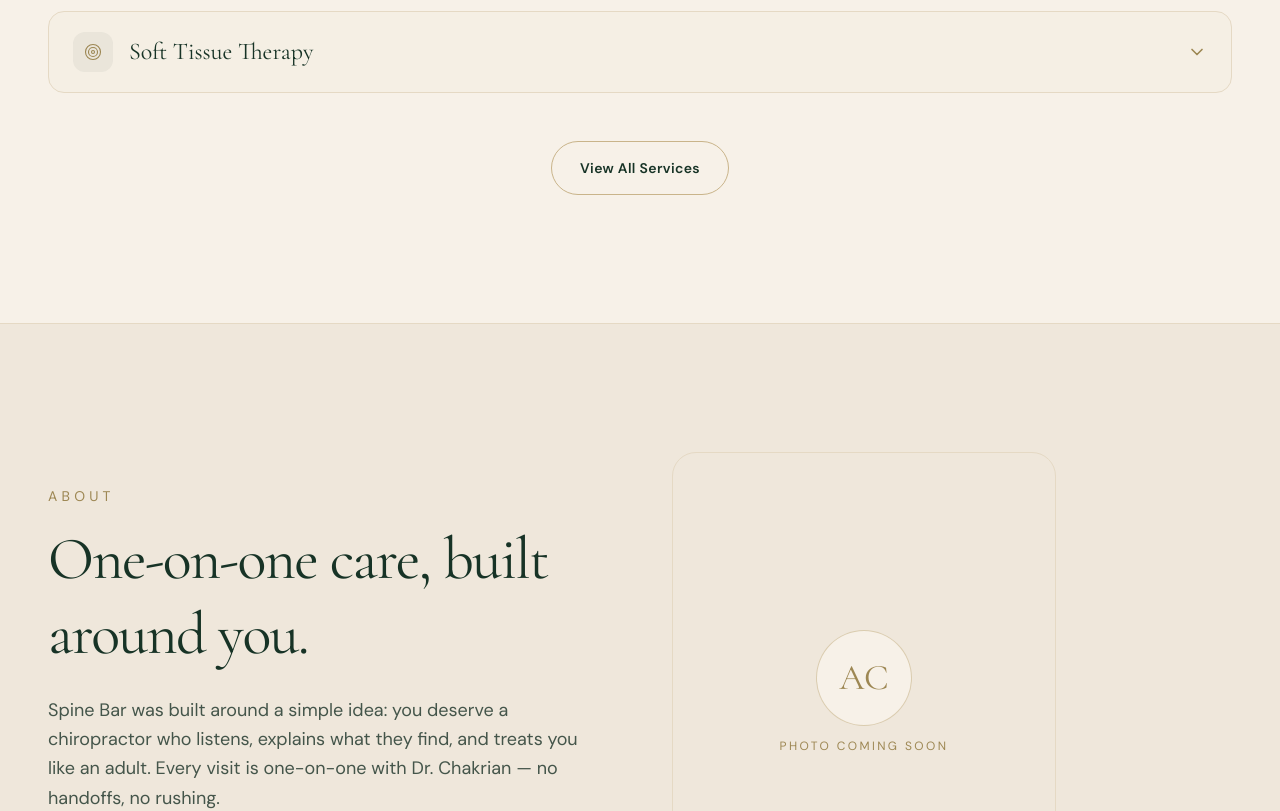
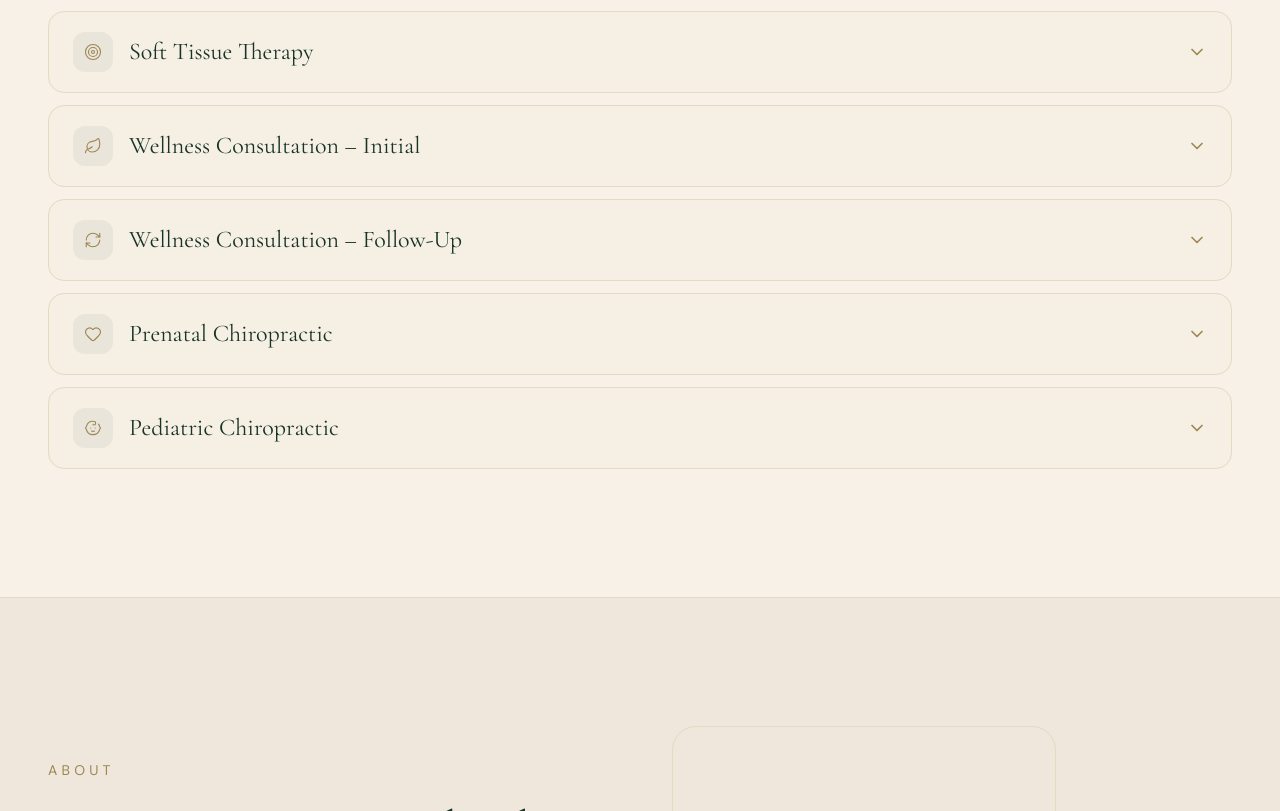
Before and after one commit to spinebarchiropractic/spinebar-site, a Next.js app: page / in a window 1280 px wide. Shown: the part 1605-2416 px from the top of the page. Built offline with nearby package versions, Linux system fonts and the light colour scheme.

Commit message:
Show all 7 services on homepage — remove preview prop

```diff
--- a/app/page.tsx
+++ b/app/page.tsx
@@ -11,7 +11,7 @@ export default function Home() {
   return (
     <>
       <Hero />
-      <ServicesSection preview />
+      <ServicesSection />
       <AboutSection preview />
       {/* Testimonials hidden until real patient reviews are collected. */}
       {/* <TestimonialsSection /> */}
```
